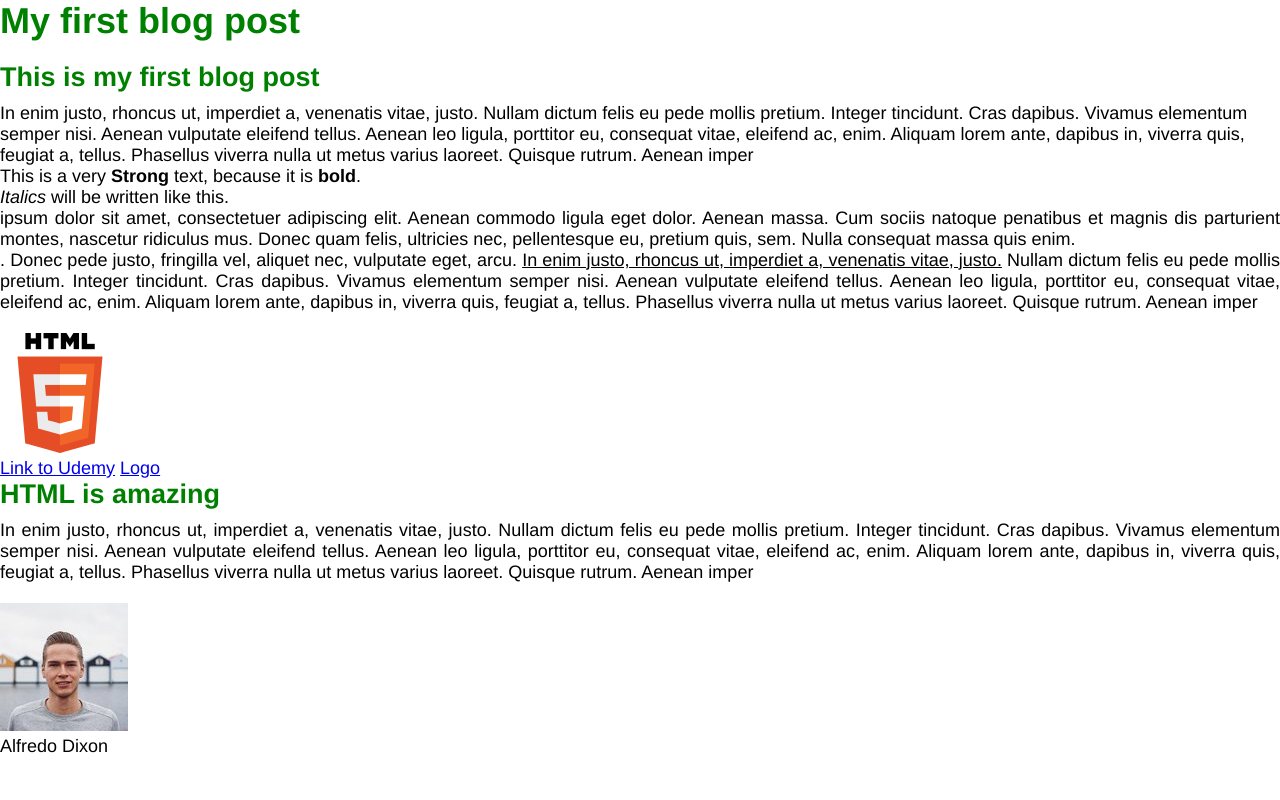
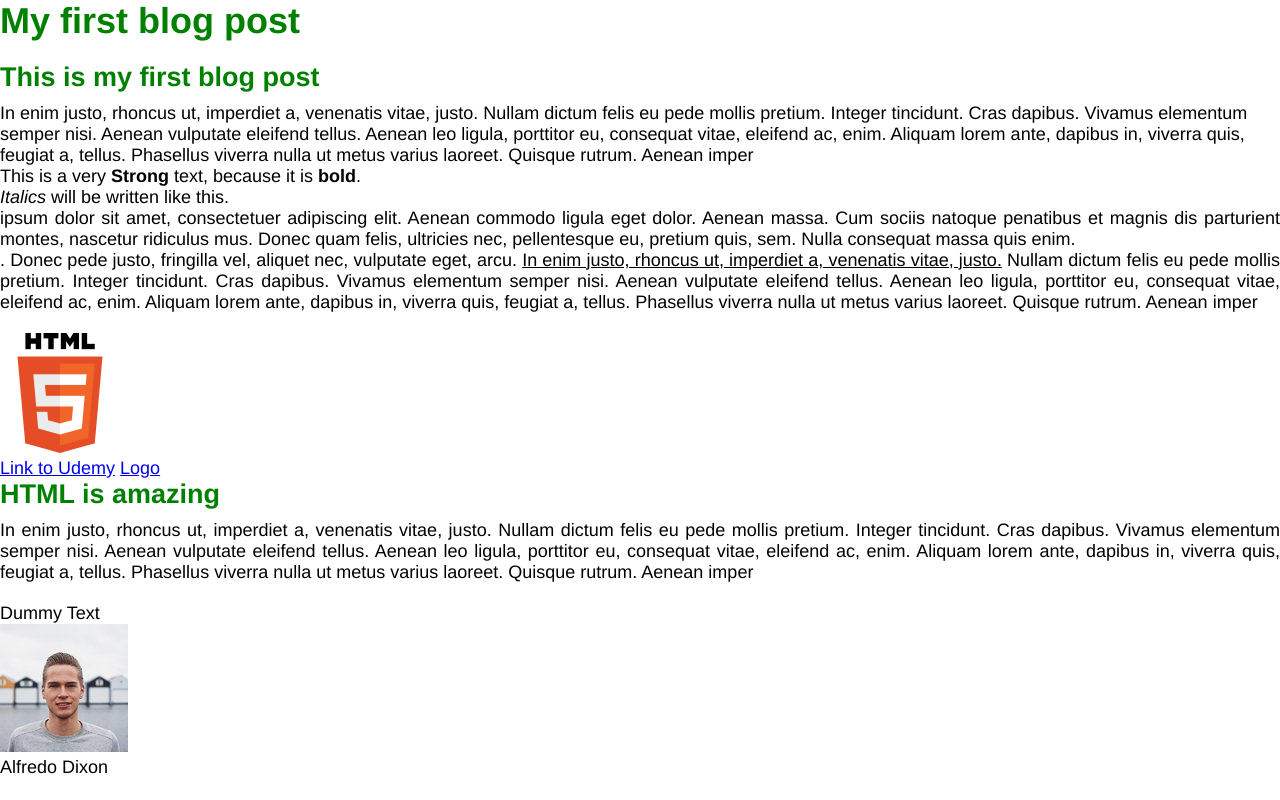
Before and after one commit to brijwhiz/RWWebsiteCourseBlog, a plain HTML site: page index.html in a window 1280 px wide. Drawn offline with Linux system fonts and the light colour scheme.

Commit message:
building simple layout

```diff
--- a/index.html
+++ b/index.html
@@ -5,6 +5,8 @@
     <link rel="stylesheet" type="text/css" href="style.css">
 </head>
 <body>
+    <div class="container">
+        <div class="blog-post">
             <h1>My first blog post</h1>
             <h2> This is my first blog post</h2>
             In enim justo, rhoncus ut, imperdiet a, venenatis vitae, justo. Nullam dictum felis eu pede mollis pretium. Integer tincidunt. Cras dapibus. Vivamus elementum semper nisi. Aenean vulputate eleifend tellus. Aenean leo ligula, porttitor eu, consequat vitae, eleifend ac, enim. Aliquam lorem ante, dapibus in, viverra quis, feugiat a, tellus. Phasellus viverra nulla ut metus varius laoreet. Quisque rutrum. Aenean imper<br>
@@ -22,7 +24,21 @@
             <h2> HTML is amazing</h2>
             <p>
             In enim justo, rhoncus ut, imperdiet a, venenatis vitae, justo. Nullam dictum felis eu pede mollis pretium. Integer tincidunt. Cras dapibus. Vivamus elementum semper nisi. Aenean vulputate eleifend tellus. Aenean leo ligula, porttitor eu, consequat vitae, eleifend ac, enim. Aliquam lorem ante, dapibus in, viverra quis, feugiat a, tellus. Phasellus viverra nulla ut metus varius laoreet. Quisque rutrum. Aenean imper</p>
+
+        </div>
+        <div class="other-posts">
+            Dummy Text
+        </div>
+
+        <div class="clearfix"></div>
+
+        <div class="author-box">
             <img src="AlfredoDixonPic.jpg" alt="Author Photo">
             <p> Alfredo Dixon</p>
+        </div>
+
+
+    </div>
+
 </body>
 </html>
```
Lines whose indentation alone changed are shown as unchanged.
